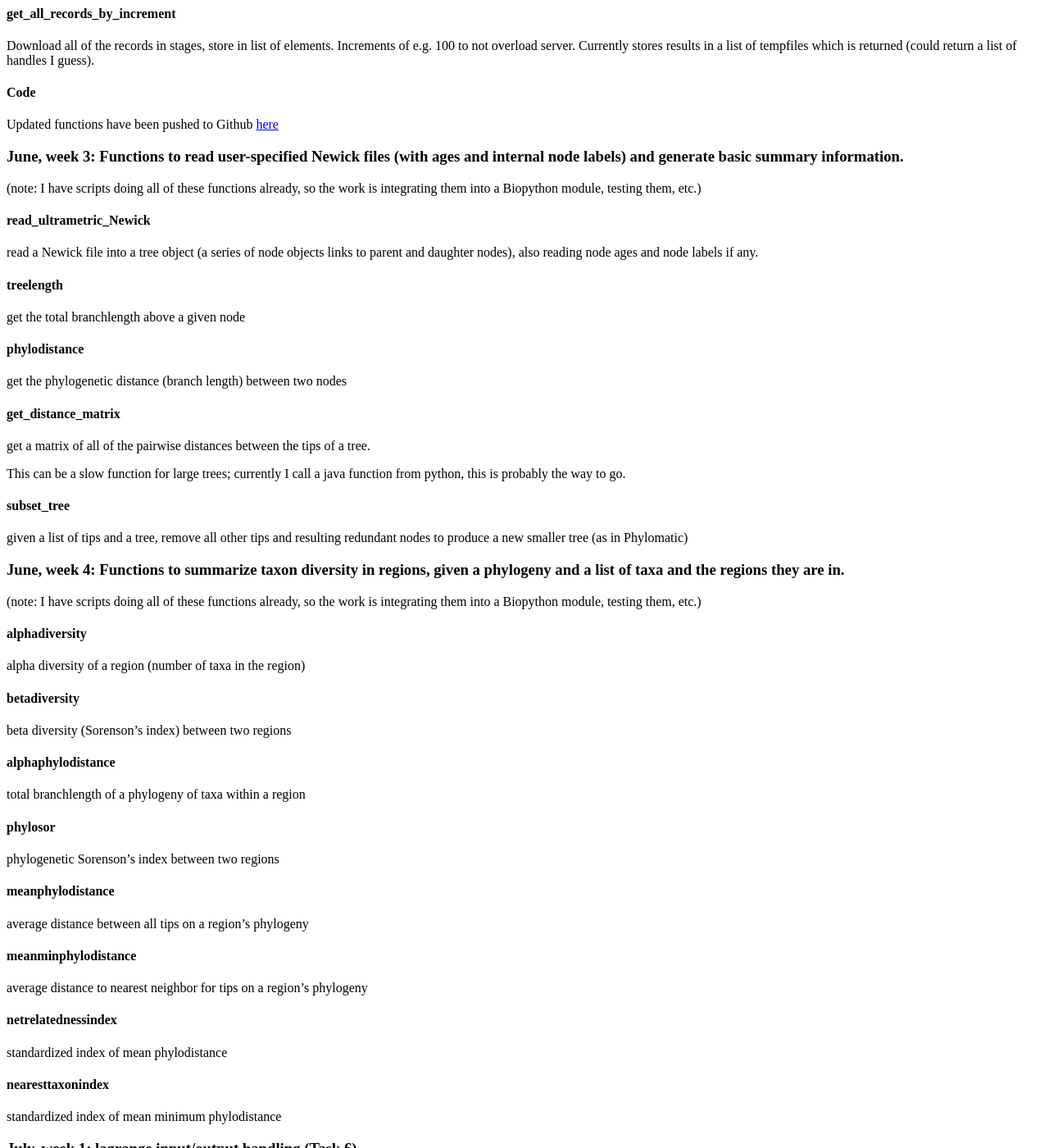
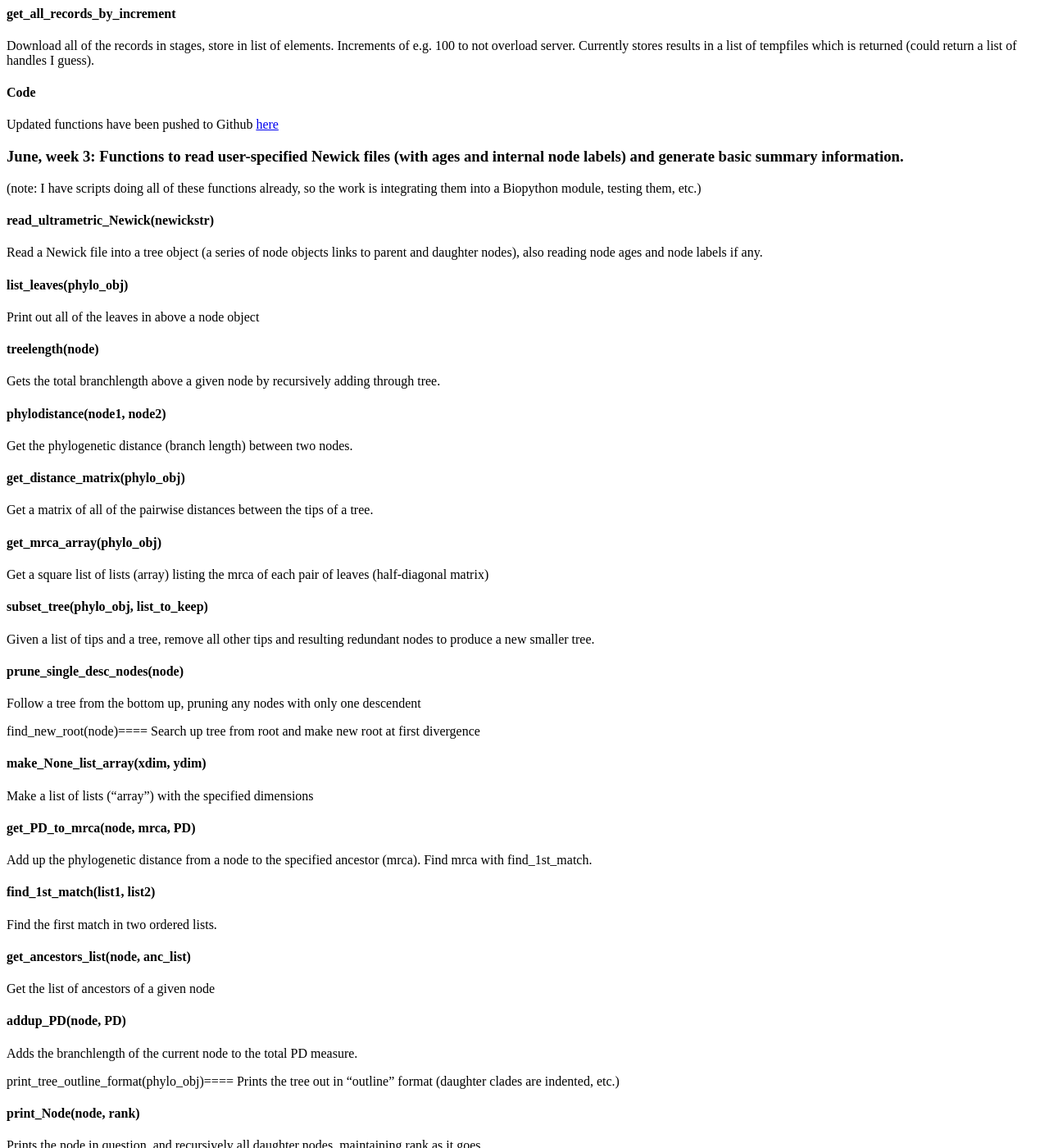
Before and after one commit to biopython/biopython.github.io, a Jekyll site: the page built from wiki/BioGeography.md, in a window 1280 px wide and 1400 px high, scrolled down 2215 px. Shown: the whole window at 82% size. Built offline with Jekyll 4.4.1, drawn with Linux system fonts in a browser that asks for light colours; some of the changed text lies outside the part shown.

Commit message:
updated week 3 results

```diff
--- a/wiki/BioGeography.md
+++ b/wiki/BioGeography.md
@@ -190,32 +190,80 @@ Updated functions have been pushed to Github
 (note: I have scripts doing all of these functions already, so the work
 is integrating them into a Biopython module, testing them, etc.)
 
-#### read\_ultrametric\_Newick
+#### read\_ultrametric\_Newick(newickstr)
 
-read a Newick file into a tree object (a series of node objects links to
+Read a Newick file into a tree object (a series of node objects links to
 parent and daughter nodes), also reading node ages and node labels if
 any.
 
-#### treelength
+#### list\_leaves(phylo\_obj)
 
-get the total branchlength above a given node
+Print out all of the leaves in above a node object
 
-#### phylodistance
+#### treelength(node)
 
-get the phylogenetic distance (branch length) between two nodes
+Gets the total branchlength above a given node by recursively adding
+through tree.
 
-#### get\_distance\_matrix
+#### phylodistance(node1, node2)
 
-get a matrix of all of the pairwise distances between the tips of a
+Get the phylogenetic distance (branch length) between two nodes.
+
+#### get\_distance\_matrix(phylo\_obj)
+
+Get a matrix of all of the pairwise distances between the tips of a
 tree.
 
-This can be a slow function for large trees; currently I call a java
-function from python, this is probably the way to go.
+#### get\_mrca\_array(phylo\_obj)
 
-#### subset\_tree
+Get a square list of lists (array) listing the mrca of each pair of
+leaves (half-diagonal matrix)
 
-given a list of tips and a tree, remove all other tips and resulting
-redundant nodes to produce a new smaller tree (as in Phylomatic)
+#### subset\_tree(phylo\_obj, list\_to\_keep)
+
+Given a list of tips and a tree, remove all other tips and resulting
+redundant nodes to produce a new smaller tree.
+
+#### prune\_single\_desc\_nodes(node)
+
+Follow a tree from the bottom up, pruning any nodes with only one
+descendent
+
+find\_new\_root(node)==== Search up tree from root and make new root at
+first divergence
+
+#### make\_None\_list\_array(xdim, ydim)
+
+Make a list of lists ("array") with the specified dimensions
+
+#### get\_PD\_to\_mrca(node, mrca, PD)
+
+Add up the phylogenetic distance from a node to the specified ancestor
+(mrca). Find mrca with find\_1st\_match.
+
+#### find\_1st\_match(list1, list2)
+
+Find the first match in two ordered lists.
+
+#### get\_ancestors\_list(node, anc\_list)
+
+Get the list of ancestors of a given node
+
+#### addup\_PD(node, PD)
+
+Adds the branchlength of the current node to the total PD measure.
+
+print\_tree\_outline\_format(phylo\_obj)==== Prints the tree out in
+"outline" format (daughter clades are indented, etc.)
+
+#### print\_Node(node, rank)
+
+Prints the node in question, and recursively all daughter nodes,
+maintaining rank as it goes.
+
+#### lagrange\_disclaimer()
+
+Just prints lagrange citation etc. in code using lagrange libraries.
 
 ### June, week 4: Functions to summarize taxon diversity in regions, given a phylogeny and a list of taxa and the regions they are in.
 
```
Also changed, not shown: 1 other file.
